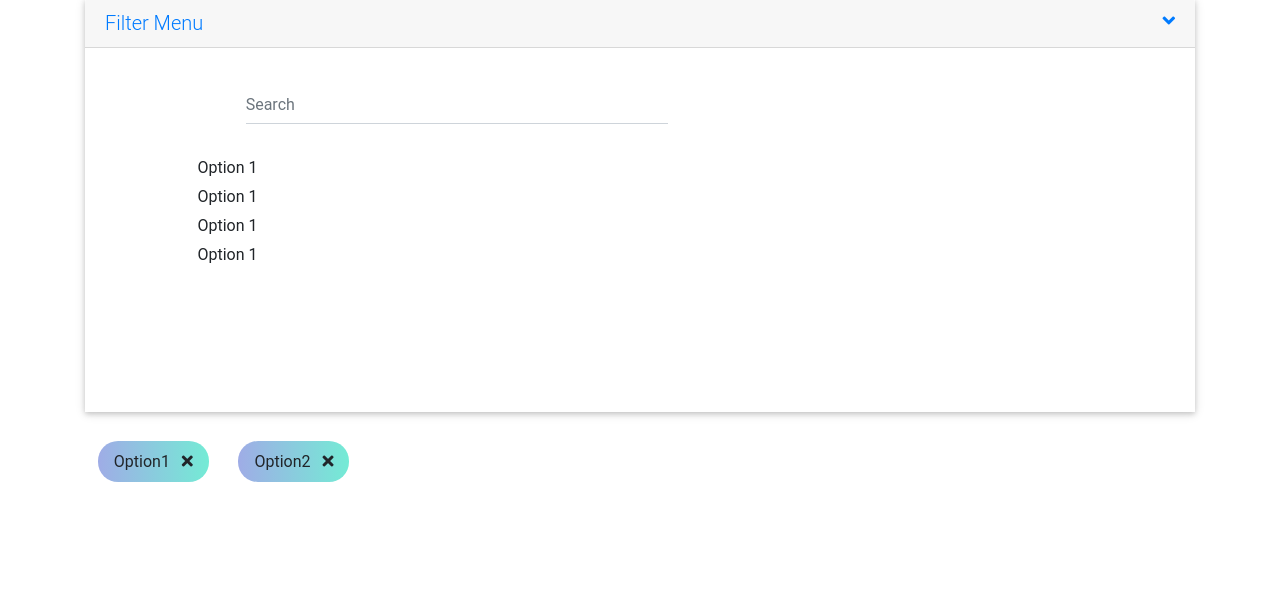
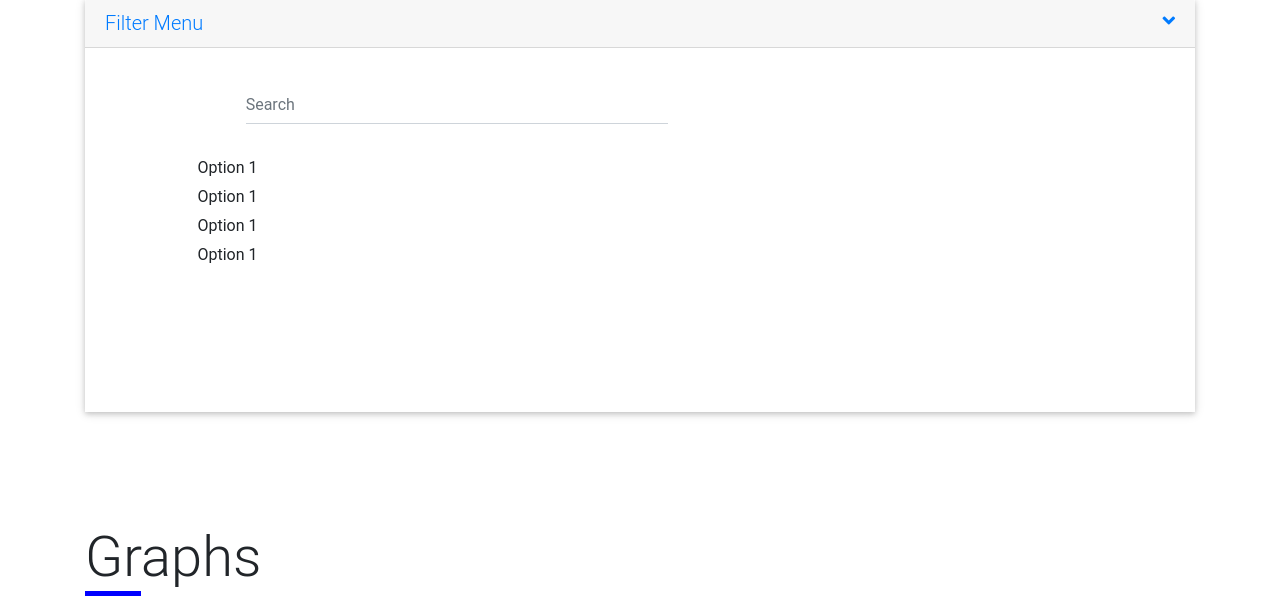
Before and after one commit to adwait-thattey/sih2019, a Django app: page / in a window 1280 px wide. Shown: the part 109-725 px from the top of the page. Run offline with Django 3.2, Linux system fonts and the light colour scheme; some libraries are stand-ins or nearby versions.

Commit message:
Bugs fixed options

```diff
--- a/postgres_django_app/dashboard/sheets/static/sheets/js/option.js
+++ b/postgres_django_app/dashboard/sheets/static/sheets/js/option.js
@@ -28,9 +28,6 @@ $(".level-1").children("li").each(function () {
         $(this).toggleClass('selected');
         $(".level-2").toggleClass("level-2-none");
     });
-
-
-
 });
 
 
--- a/postgres_django_app/dashboard/sheets/templates/sheets/partials/_option.html
+++ b/postgres_django_app/dashboard/sheets/templates/sheets/partials/_option.html
@@ -116,13 +116,8 @@
 
         <!--Chips Section-->
         <div class="attr_chips">
-            <div class="chip">
+            <div style="display:none;" class="chip">
                 <span class="chip-text">Option1</span>
-                <i class="fas fa-times"></i>
-            </div>
-
-            <div class="chip">
-                <span class="chip-text">Option2</span>
                 <i class="fas fa-times"></i>
             </div>
         </div>
```
